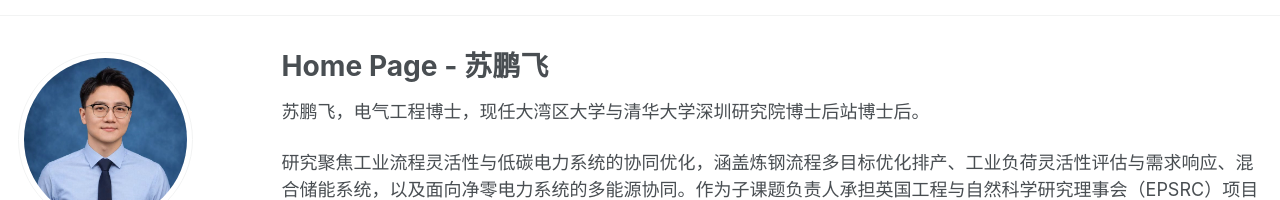
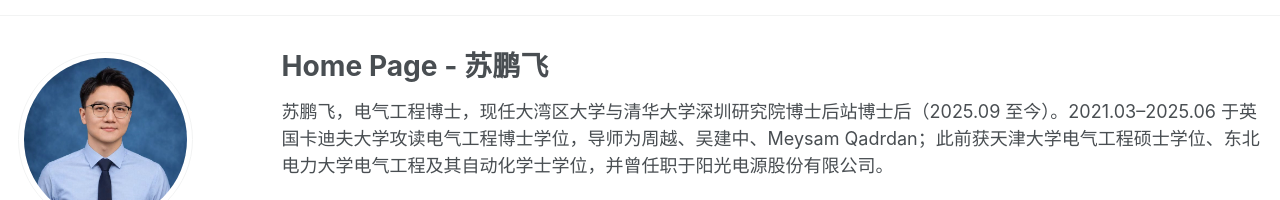
Before and after one commit to PengfeiSu6/PengfeiSu6.github.io, a plain HTML site: page index.html in a window 1280 px wide. Shown: the part 66-266 px from the top of the page. Drawn offline with Linux system fonts and the light colour scheme.

Commit message:
Restore previous homepage biography

```diff
--- a/index.html
+++ b/index.html
@@ -72,7 +72,7 @@
 </div>
 <div class="archive organized-page" id="content" tabindex="-1">
   <h1 class="page__title">Home Page - 苏鹏飞</h1>
-  <p>苏鹏飞，电气工程博士，现任大湾区大学与清华大学深圳研究院博士后站博士后。</p>
+  <p>苏鹏飞，电气工程博士，现任大湾区大学与清华大学深圳研究院博士后站博士后（2025.09 至今）。2021.03–2025.06 于英国卡迪夫大学攻读电气工程博士学位，导师为周越、吴建中、Meysam Qadrdan；此前获天津大学电气工程硕士学位、东北电力大学电气工程及其自动化学士学位，并曾任职于阳光电源股份有限公司。</p>
   <p>研究聚焦工业流程灵活性与低碳电力系统的协同优化，涵盖炼钢流程多目标优化排产、工业负荷灵活性评估与需求响应、混合储能系统，以及面向净零电力系统的多能源协同。作为子课题负责人承担英国工程与自然科学研究理事会（EPSRC）项目 1 项，并作为技术骨干参与欧盟「欧洲地平线」、NSFC–EPSRC 国际合作重点项目等重大项目 3 项。</p>
   <p>累计发表 SCI/EI 检索论文 10 余篇，受理国家发明专利 9 项（其中授权 3 项）；担任 <em>Electronics</em>、《中国电力》等国内外专刊特约编辑，以及 <em>Applied Energy</em>、<em>Journal of Cleaner Production</em>、<em>Energy</em> 等学术期刊审稿人。</p>
   <p class="contact-line">联系: <a href="mailto:aca_spf@163.com" data-href="emailHref">aca_spf@163.com</a></p>
```
